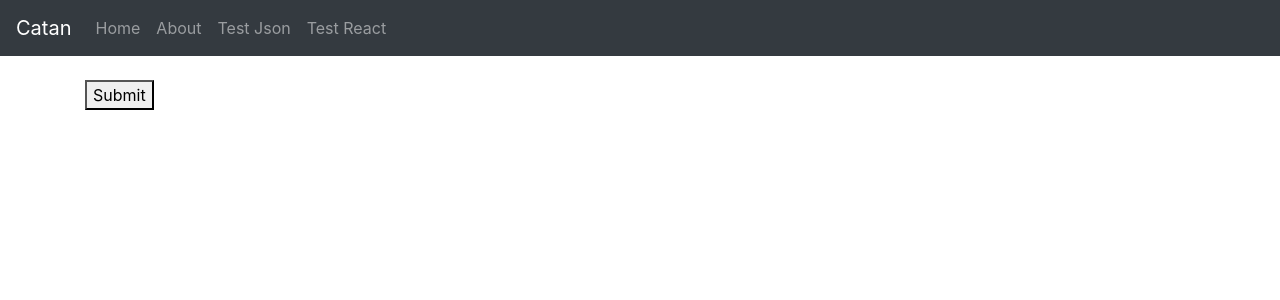
After one commit to michaeltu1/Catan, a Django app: page /testReact/ in a window 1280 px wide. The commit adds this page. Shown: the top 300 px of the page. Run offline with Django 3.2, Linux system fonts and the light colour scheme; some libraries are stand-ins or nearby versions.

Commit message:
Last update for this project used to play around with django templates, routing and structure

```diff
--- a/djangoproject/app/settings.py
+++ b/djangoproject/app/settings.py
@@ -37,7 +37,8 @@ INSTALLED_APPS = [
     'django.contrib.sessions',
     'django.contrib.messages',
     'django.contrib.staticfiles',
-    'gameapp'
+    'gameapp',
+    'rest_framework',
 ]
 
 MIDDLEWARE = [
@@ -119,3 +120,6 @@ USE_TZ = True
 # https://docs.djangoproject.com/en/2.1/howto/static-files/
 
 STATIC_URL = '/static/'
+STATICFILES_DIRS = [
+    os.path.join(BASE_DIR, 'static'),
+]
--- a/djangoproject/app/urls.py
+++ b/djangoproject/app/urls.py
@@ -18,5 +18,5 @@ from django.urls import path, include
 
 urlpatterns = [
     path('admin/', admin.site.urls),
-    path('', include('gameapp.urls'))
+    path('', include('gameapp.urls')),
 ]
--- /dev/null
+++ b/djangoproject/gameapp/placeholder.py
@@ -0,0 +1,6 @@
+def test_function():
+    context = {
+        'title': 'some title',
+        'description': 'some description',
+    }
+    return context
--- a/djangoproject/gameapp/templates/about.html
+++ b/djangoproject/gameapp/templates/about.html
@@ -6,4 +6,8 @@
 
 About!
 
+<br/>
+
+{{ my_stuff }}
+
 {% endblock %}
--- a/djangoproject/gameapp/templates/base.html
+++ b/djangoproject/gameapp/templates/base.html
@@ -25,6 +25,12 @@
           <li class="nav-item">
             <a class="nav-link" href="{% url 'about' %}">About</a>
           </li>
+          <li class="nav-item">
+            <a class="nav-link" href="{% url 'test' %}">Test Json</a>
+          </li>
+          <li class="nav-item">
+            <a class="nav-link" href="{% url 'rTest' %}">Test React</a>
+          </li>
         </ul>
       </div>
     </nav>
--- a/djangoproject/gameapp/templates/home.html
+++ b/djangoproject/gameapp/templates/home.html
@@ -1,9 +1,12 @@
 {% extends 'base.html' %}
+{% load static %}
 
 {% block title %}Welcome to Catan Online{% endblock %}
 
 {% block content %}
 
-Home!
+Home!<br/>
+
+<img src="{% static 'images/catan.jpg' %}">
 
 {% endblock %}
--- /dev/null
+++ b/djangoproject/gameapp/templates/reactTest.html
@@ -0,0 +1,9 @@
+{% extends 'base.html' %}
+{% load static %}
+
+{% block content %}
+
+<button id="btn">Submit</button>
+<div id="container"></div>
+<script type="text/javascript" src="{% static 'js/test.js' %}"></script>
+{% endblock %}
--- a/djangoproject/gameapp/urls.py
+++ b/djangoproject/gameapp/urls.py
@@ -4,4 +4,6 @@ from . import views
 urlpatterns = [
     path('', views.home, name='home'),
     path('about/', views.about, name='about'),
+    path('test/', views.test_json, name='test'),
+    path('testReact/', views.react_test, name='rTest')
 ]
--- a/djangoproject/gameapp/views.py
+++ b/djangoproject/gameapp/views.py
@@ -1,7 +1,21 @@
 from django.shortcuts import render
+from django.http import JsonResponse
 
 def home(request):
     return render(request, "home.html", {})
 
 def about(request):
-    return render(request, "about.html", {})
+    from gameapp.placeholder import test_function
+    return render(request, "about.html", {"my_stuff" : test_function})
+
+def test_json(request):
+    from gameapp.placeholder import test_function
+    context = {
+        'title': 'some title',
+        'description': 'some description',
+    }
+    return JsonResponse(test_function())
+
+def react_test(request):
+    from gameapp.placeholder import test_function
+    return render(request, "reactTest.html", {"rTest" : test_function})
--- /dev/null
+++ b/djangoproject/static/js/test.js
@@ -0,0 +1,41 @@
+/*var btn = document.getElementById("btn");
+var container = document.getElementById("container");
+
+btn.addEventListener("click", function () {
+    var ourRequest = new XMLHttpRequest();
+    ourRequest.open("GET", url)
+    ourRequest.onload = function() {
+        var ourData = JSON.parse(ourRequest.responseText);
+        console.log(ourData)
+    }
+})
+*/
+
+import React, { Component } from 'react';
+import logo from './logo.svg';
+import './App.css';
+
+class App extends Component {
+  render() {
+    return (
+      <div className="App">
+        <header className="App-header">
+          <img src={logo} className="App-logo" alt="logo" />
+          <p>
+            Edit <code>src/App.js</code> and save to reload.
+          </p>
+          <a
+            className="App-link"
+            href="https://reactjs.org"
+            target="_blank"
+            rel="noopener noreferrer"
+          >
+            Learn React
+          </a>
+        </header>
+      </div>
+    );
+  }
+}
+
+export default App;
```
Also changed, not shown: djangoproject/gameapp/templates/test.html (added, +9 -0 lines), djangoproject/db.sqlite3.
